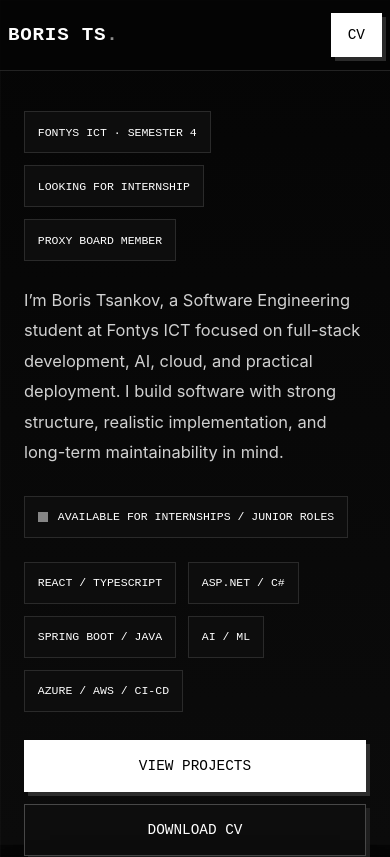
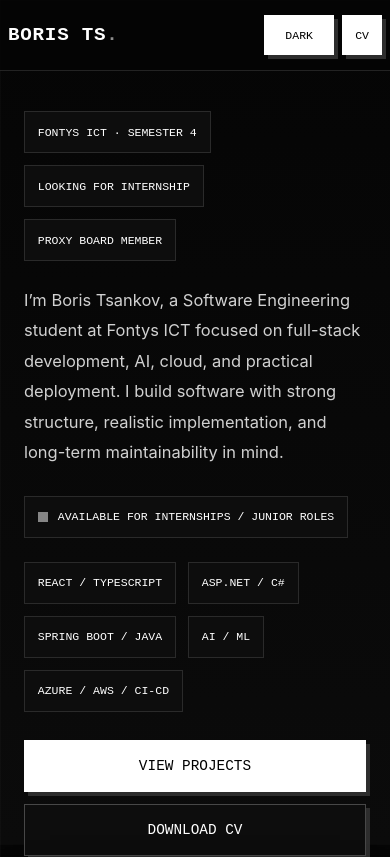
Before and after one commit to BorisTsankov/Portfolio, a React (Vite) app: page / in a window 390 px wide. Shown: the top 857 px of the page. Built offline with nearby package versions, Linux system fonts and the light colour scheme; the HTML template or start-up script is replaced by a standard one.

Commit message:
added multiple themes

```diff
--- a/src/App.css
+++ b/src/App.css
@@ -12,22 +12,39 @@ html {
   --bg-main: #050505;
   --bg-secondary: #0b0b0b;
   --bg-elevated: #111111;
+
   --surface: rgba(255, 255, 255, 0.04);
   --surface-soft: rgba(255, 255, 255, 0.025);
+  --surface-hover: rgba(255, 255, 255, 0.065);
+  --surface-hover-soft: rgba(255, 255, 255, 0.035);
 
   --border: rgba(255, 255, 255, 0.12);
   --border-strong: rgba(255, 255, 255, 0.24);
+  --border-faint: rgba(255, 255, 255, 0.03);
+  --border-hover: rgba(255, 255, 255, 0.08);
 
   --text-main: #ffffff;
   --text-soft: #d1d1d1;
   --text-muted: #8d8d8d;
 
-  --accent: #ffffff;
-  --accent-soft: #d9d9d9;
-  --accent-muted: #9a9a9a;
+  --button-bg: #ffffff;
+  --button-text: #000000;
+  --button-shadow: #2d2d2d;
+
+  --dark-button-bg: #0d0d0d;
+  --dark-button-hover: #161616;
+  --chip-bg: #0d0d0d;
+  --chip-hover: #151515;
+
+  --grid-line: rgba(255, 255, 255, 0.02);
+  --grid-line-strong: rgba(255, 255, 255, 0.035);
+  --scan-line: rgba(255, 255, 255, 0.02);
+  --timeline-line: rgba(255, 255, 255, 0.18);
 
   --shadow-lg: 0 24px 70px rgba(0, 0, 0, 0.45);
   --shadow-md: 0 14px 34px rgba(0, 0, 0, 0.34);
+  --hover-shadow: 8px 8px 0 rgba(255, 255, 255, 0.06);
+  --small-hover-shadow: 4px 4px 0 rgba(255, 255, 255, 0.05);
 
   --radius-lg: 0px;
   --radius-md: 0px;
@@ -35,6 +52,123 @@ html {
 
   --font-main: 'Inter', Arial, sans-serif;
   --font-pixel: 'Silkscreen', monospace;
+}
+
+:root[data-theme='light'] {
+  --bg-main: #f6f6f3;
+  --bg-secondary: #ffffff;
+  --bg-elevated: #eeeeea;
+
+  --surface: rgba(0, 0, 0, 0.04);
+  --surface-soft: rgba(0, 0, 0, 0.018);
+  --surface-hover: rgba(0, 0, 0, 0.065);
+  --surface-hover-soft: rgba(0, 0, 0, 0.035);
+
+  --border: rgba(0, 0, 0, 0.12);
+  --border-strong: rgba(0, 0, 0, 0.28);
+  --border-faint: rgba(0, 0, 0, 0.04);
+  --border-hover: rgba(0, 0, 0, 0.1);
+
+  --text-main: #050505;
+  --text-soft: #303030;
+  --text-muted: #6b6b6b;
+
+  --button-bg: #050505;
+  --button-text: #ffffff;
+  --button-shadow: rgba(0, 0, 0, 0.25);
+
+  --dark-button-bg: #ffffff;
+  --dark-button-hover: #eeeeea;
+  --chip-bg: #ffffff;
+  --chip-hover: #eeeeea;
+
+  --grid-line: rgba(0, 0, 0, 0.035);
+  --grid-line-strong: rgba(0, 0, 0, 0.05);
+  --scan-line: rgba(0, 0, 0, 0.025);
+  --timeline-line: rgba(0, 0, 0, 0.18);
+
+  --shadow-lg: 0 24px 70px rgba(0, 0, 0, 0.16);
+  --shadow-md: 0 14px 34px rgba(0, 0, 0, 0.1);
+  --hover-shadow: 8px 8px 0 rgba(0, 0, 0, 0.08);
+  --small-hover-shadow: 4px 4px 0 rgba(0, 0, 0, 0.08);
+}
+
+:root[data-theme='terminal'] {
+  --bg-main: #020804;
+  --bg-secondary: #06130a;
+  --bg-elevated: #0b1d10;
+
+  --surface: rgba(57, 255, 136, 0.06);
+  --surface-soft: rgba(57, 255, 136, 0.025);
+  --surface-hover: rgba(57, 255, 136, 0.11);
+  --surface-hover-soft: rgba(57, 255, 136, 0.045);
+
+  --border: rgba(57, 255, 136, 0.18);
+  --border-strong: rgba(57, 255, 136, 0.42);
+  --border-faint: rgba(57, 255, 136, 0.06);
+  --border-hover: rgba(57, 255, 136, 0.22);
+
+  --text-main: #d7ffe5;
+  --text-soft: #a7d8b7;
+  --text-muted: #6fa87f;
+
+  --button-bg: #39ff88;
+  --button-text: #020804;
+  --button-shadow: rgba(57, 255, 136, 0.25);
+
+  --dark-button-bg: #07150b;
+  --dark-button-hover: #0d2414;
+  --chip-bg: #07150b;
+  --chip-hover: #0d2414;
+
+  --grid-line: rgba(57, 255, 136, 0.04);
+  --grid-line-strong: rgba(57, 255, 136, 0.08);
+  --scan-line: rgba(57, 255, 136, 0.035);
+  --timeline-line: rgba(57, 255, 136, 0.22);
+
+  --shadow-lg: 0 24px 70px rgba(0, 0, 0, 0.45);
+  --shadow-md: 0 14px 34px rgba(0, 0, 0, 0.28);
+  --hover-shadow: 8px 8px 0 rgba(57, 255, 136, 0.12);
+  --small-hover-shadow: 4px 4px 0 rgba(57, 255, 136, 0.12);
+}
+
+:root[data-theme='purple'] {
+  --bg-main: #090512;
+  --bg-secondary: #120a24;
+  --bg-elevated: #1a1033;
+
+  --surface: rgba(168, 85, 247, 0.08);
+  --surface-soft: rgba(168, 85, 247, 0.035);
+  --surface-hover: rgba(168, 85, 247, 0.14);
+  --surface-hover-soft: rgba(168, 85, 247, 0.06);
+
+  --border: rgba(196, 181, 253, 0.18);
+  --border-strong: rgba(216, 180, 254, 0.45);
+  --border-faint: rgba(196, 181, 253, 0.06);
+  --border-hover: rgba(216, 180, 254, 0.24);
+
+  --text-main: #f5edff;
+  --text-soft: #d8c7ff;
+  --text-muted: #a78bfa;
+
+  --button-bg: #a855f7;
+  --button-text: #ffffff;
+  --button-shadow: rgba(168, 85, 247, 0.35);
+
+  --dark-button-bg: #160d2b;
+  --dark-button-hover: #241244;
+  --chip-bg: #160d2b;
+  --chip-hover: #241244;
+
+  --grid-line: rgba(168, 85, 247, 0.045);
+  --grid-line-strong: rgba(216, 180, 254, 0.08);
+  --scan-line: rgba(168, 85, 247, 0.035);
+  --timeline-line: rgba(216, 180, 254, 0.24);
+
+  --shadow-lg: 0 24px 70px rgba(88, 28, 135, 0.35);
+  --shadow-md: 0 14px 34px rgba(88, 28, 135, 0.26);
+  --hover-shadow: 8px 8px 0 rgba(168, 85, 247, 0.16);
+  --small-hover-shadow: 4px 4px 0 rgba(168, 85, 247, 0.16);
 }
 
 body {
@@ -42,8 +176,8 @@ body {
   font-family: var(--font-main);
   color: var(--text-main);
   background:
-    linear-gradient(rgba(255, 255, 255, 0.02) 1px, transparent 1px),
-    linear-gradient(90deg, rgba(255, 255, 255, 0.02) 1px, transparent 1px),
+    linear-gradient(var(--grid-line) 1px, transparent 1px),
+    linear-gradient(90deg, var(--grid-line) 1px, transparent 1px),
     linear-gradient(180deg, var(--bg-main) 0%, var(--bg-secondary) 100%);
   background-size: 24px 24px, 24px 24px, cover;
   background-attachment: fixed;
@@ -57,8 +191,8 @@ body::before {
   background:
     repeating-linear-gradient(
       to bottom,
-      rgba(255, 255, 255, 0.02) 0px,
-      rgba(255, 255, 255, 0.02) 1px,
+      var(--scan-line) 0px,
+      var(--scan-line) 1px,
       transparent 2px,
       transparent 4px
     );
@@ -84,6 +218,172 @@ img {
 .page-shell {
   width: min(var(--max-width), calc(100% - 48px));
   margin: 0 auto;
+}
+
+body,
+body::before,
+.site-header,
+.info-strip-item,
+.project-card,
+.stack-group-card,
+.timeline-content,
+.about-panel,
+.contact-card,
+.leadership-card,
+.hero-meta span,
+.hero-status,
+.hero-highlights span,
+.stack-pill,
+.stack-badge,
+.btn,
+.nav-cta,
+.theme-toggle,
+.project-action-btn,
+.timeline::before,
+.timeline-marker,
+.hero-image-ring,
+.contact-links a::after {
+  transition:
+    background 0.7s cubic-bezier(0.22, 1, 0.36, 1),
+    color 0.7s cubic-bezier(0.22, 1, 0.36, 1),
+    border-color 0.7s cubic-bezier(0.22, 1, 0.36, 1),
+    box-shadow 0.7s cubic-bezier(0.22, 1, 0.36, 1),
+    filter 0.7s cubic-bezier(0.22, 1, 0.36, 1);
+}
+
+html::before {
+  content: '';
+  position: fixed;
+  inset: 0;
+  z-index: 9998;
+  pointer-events: none;
+  background:
+    radial-gradient(circle at var(--theme-x, 90%) var(--theme-y, 40%),
+      var(--text-main) 0%,
+      transparent 62%);
+  opacity: 0;
+  transform: scale(0);
+}
+
+html.theme-changing::before {
+  animation: themeFlash 0.75s cubic-bezier(0.76, 0, 0.24, 1);
+}
+
+@keyframes themeFlash {
+  0% {
+    opacity: 0.22;
+    transform: scale(0);
+  }
+
+  45% {
+    opacity: 0.12;
+    transform: scale(2.5);
+  }
+
+  100% {
+    opacity: 0;
+    transform: scale(4);
+  }
+}
+
+html.theme-changing body {
+  animation: themeGlitchBody 0.65s steps(2, end);
+}
+
+html.theme-changing .portfolio,
+html.theme-changing .site-header {
+  animation: themeGlitchShift 0.65s steps(2, end);
+}
+
+html.theme-changing::after {
+  content: '';
+  position: fixed;
+  inset: 0;
+  z-index: 9999;
+  pointer-events: none;
+  background:
+    repeating-linear-gradient(
+      to bottom,
+      transparent 0px,
+      transparent 3px,
+      var(--border-strong) 4px,
+      transparent 5px
+    );
+  opacity: 0;
+  animation: themeScanGlitch 0.65s steps(2, end);
+}
+
+@keyframes themeGlitchBody {
+  0% {
+    filter: none;
+  }
+
+  18% {
+    filter: contrast(1.25) brightness(1.08);
+  }
+
+  32% {
+  filter: contrast(1.45) brightness(1.18) saturate(1.4);
+}
+
+  48% {
+    filter: contrast(1.15);
+  }
+
+  100% {
+    filter: none;
+  }
+}
+
+@keyframes themeGlitchShift {
+  0%,
+  100% {
+    transform: translate(0, 0);
+  }
+
+  16% {
+    transform: translate(-4px, 2px);
+  }
+
+  28% {
+    transform: translate(5px, -2px);
+  }
+
+  42% {
+    transform: translate(-2px, -1px);
+  }
+
+  56% {
+    transform: translate(3px, 1px);
+  }
+}
+
+@keyframes themeScanGlitch {
+  0%,
+  100% {
+    opacity: 0;
+    clip-path: inset(0 0 0 0);
+  }
+
+  18% {
+    opacity: 0.18;
+    clip-path: inset(10% 0 72% 0);
+  }
+
+  34% {
+    opacity: 0.25;
+    clip-path: inset(62% 0 18% 0);
+  }
+
+  50% {
+    opacity: 0.16;
+    clip-path: inset(35% 0 42% 0);
+  }
+
+  68% {
+    opacity: 0.22;
+    clip-path: inset(78% 0 5% 0);
+  }
 }
 
 /* Intro */
@@ -95,7 +395,7 @@ img {
   display: grid;
   place-items: center;
   overflow: hidden;
-  background: #050505;
+  background: var(--bg-main);
   animation: introScreenOut 0.9s cubic-bezier(0.76, 0, 0.24, 1) forwards;
   animation-delay: 3.1s;
 }
@@ -105,8 +405,8 @@ img {
   position: absolute;
   inset: 0;
   background:
-    linear-gradient(rgba(255, 255, 255, 0.035) 1px, transparent 1px),
-    linear-gradient(90deg, rgba(255, 255, 255, 0.035) 1px, transparent 1px);
+    linear-gradient(var(--grid-line-strong) 1px, transparent 1px),
+    linear-gradient(90deg, var(--grid-line-strong) 1px, transparent 1px);
   background-size: 26px 26px;
   opacity: 0;
   animation: introGridIn 1s ease forwards;
@@ -119,8 +419,8 @@ img {
   background:
     repeating-linear-gradient(
       to bottom,
-      rgba(255, 255, 255, 0.07) 0px,
-      rgba(255, 255, 255, 0.07) 1px,
+      var(--border) 0px,
+      var(--border) 1px,
       transparent 2px,
       transparent 6px
     );
@@ -152,7 +452,7 @@ img {
   margin: 0 auto;
   max-width: 14ch;
   overflow: hidden;
-  color: #ffffff;
+  color: var(--text-main);
   text-align: center;
   font-size: clamp(3.4rem, 8.5vw, 8rem);
   line-height: 0.88;
@@ -162,7 +462,7 @@ img {
 
 .intro-title span {
   display: block;
-  color: #8f8f8f;
+  color: var(--text-muted);
 }
 
 .intro-title-main,
@@ -178,6 +478,10 @@ img {
 
 .intro-title-sub {
   animation-delay: 0.78s;
+}
+
+.intro-title .intro-title-sub {
+  color: var(--text-main);
 }
 
 .intro-title::before,
@@ -190,14 +494,14 @@ img {
 }
 
 .intro-title::before {
-  color: rgba(255, 255, 255, 0.75);
+  color: var(--text-soft);
   transform: translateX(-3px);
   animation: introGlitchOne 0.55s steps(2, end) forwards;
   animation-delay: 1.65s;
 }
 
 .intro-title::after {
-  color: rgba(150, 150, 150, 0.75);
+  color: var(--text-muted);
   transform: translateX(3px);
   animation: introGlitchTwo 0.55s steps(2, end) forwards;
   animation-delay: 1.65s;
@@ -207,7 +511,7 @@ img {
   width: 0;
   height: 1px;
   margin: 34px auto 0;
-  background: rgba(255, 255, 255, 0.55);
+  background: var(--border-strong);
   animation: introLine 1.2s cubic-bezier(0.76, 0, 0.24, 1) forwards;
   animation-delay: 1.25s;
 }
@@ -248,7 +552,7 @@ img {
 .intro-corner::after {
   content: '';
   position: absolute;
-  background: rgba(255, 255, 255, 0.45);
+  background: var(--border-strong);
 }
 
 .intro-corner::before {
@@ -310,7 +614,7 @@ img {
   height: 4px;
   margin: 20px auto 0;
   padding: 1px;
-  border: 1px solid rgba(255, 255, 255, 0.24);
+  border: 1px solid var(--border-strong);
   opacity: 0;
   animation: introLoader 0.8s ease forwards;
   animation-delay: 1.65s;
@@ -320,7 +624,7 @@ img {
   display: block;
   width: 0%;
   height: 100%;
-  background: #ffffff;
+  background: var(--text-main);
   animation: introProgressFill 1.4s cubic-bezier(0.76, 0, 0.24, 1) forwards;
   animation-delay: 1.8s;
 }
@@ -332,7 +636,7 @@ img {
   top: 0;
   z-index: 100;
   backdrop-filter: blur(10px);
-  background: rgba(5, 5, 5, 0.85);
+  background: color-mix(in srgb, var(--bg-main) 85%, transparent);
   border-bottom: 1px solid var(--border);
 }
 
@@ -376,19 +680,45 @@ img {
   color: var(--text-main);
 }
 
-.nav-cta {
+.nav-actions {
+  display: flex;
+  align-items: center;
+  gap: 12px;
+}
+
+.nav-cta,
+.theme-toggle {
   display: inline-flex;
   align-items: center;
   justify-content: center;
   min-height: 44px;
-  padding: 0 1rem;
   border: 1px solid var(--border-strong);
-  background: #fff;
-  color: #000;
+  background: var(--button-bg);
+  color: var(--button-text);
   font-family: var(--font-pixel);
   font-size: 0.9rem;
   text-transform: uppercase;
-  box-shadow: 4px 4px 0 #2a2a2a;
+  box-shadow: 4px 4px 0 var(--button-shadow);
+}
+
+.nav-cta {
+  padding: 0 1rem;
+}
+
+.theme-toggle {
+  width: 82px;
+  padding: 0;
+  cursor: pointer;
+  transition:
+    transform 0.2s ease,
+    background 0.25s ease,
+    color 0.25s ease,
+    box-shadow 0.25s ease;
+}
+
+.theme-toggle:hover,
+.nav-cta:hover {
+  transform: translate(-2px, -2px);
 }
 
 /* Shared text */
@@ -451,7 +781,7 @@ img {
 
 .hero-title span {
   display: block;
-  color: #8f8f8f;
+  color: var(--text-muted);
 }
 
 .hero-meta,
@@ -495,7 +825,7 @@ img {
   min-height: 42px;
   padding: 0.55rem 0.8rem;
   border: 1px solid var(--border);
-  background: #0d0d0d;
+  background: var(--chip-bg);
   color: var(--text-main);
   font-family: var(--font-pixel);
   font-size: 0.72rem;
@@ -511,15 +841,15 @@ img {
 .hero-status:hover,
 .hero-highlights span:hover {
   transform: translate(-2px, -2px);
-  background: #151515;
+  background: var(--chip-hover);
   border-color: var(--border-strong);
-  box-shadow: 4px 4px 0 rgba(255, 255, 255, 0.05);
+  box-shadow: var(--small-hover-shadow);
 }
 
 .status-dot {
   width: 10px;
   height: 10px;
-  background: #ffffff;
+  background: var(--text-main);
   animation: pulseDot 1.2s infinite ease-in-out;
 }
 
@@ -537,7 +867,7 @@ img {
 .hero-image-ring {
   position: absolute;
   inset: 14px -14px -14px 14px;
-  border: 1px solid rgba(255, 255, 255, 0.12);
+  border: 1px solid var(--border);
   z-index: 1;
 }
 
@@ -576,20 +906,23 @@ img {
   transform: translate(-2px, -2px);
 }
 
-.btn-primary {
-  background: #ffffff;
-  color: #000000;
-  box-shadow: 4px 4px 0 #2d2d2d;
-}
-
-.btn-secondary {
-  background: #0d0d0d;
-  color: #ffffff;
-  box-shadow: 4px 4px 0 #1f1f1f;
-}
-
-.btn-secondary:hover {
-  background: #161616;
+.btn-primary,
+.project-action-primary {
+  background: var(--button-bg);
+  color: var(--button-text);
+  box-shadow: 4px 4px 0 var(--button-shadow);
+}
+
+.btn-secondary,
+.project-action-secondary {
+  background: var(--dark-button-bg);
+  color: var(--text-main);
+  box-shadow: 4px 4px 0 var(--button-shadow);
+}
+
+.btn-secondary:hover,
+.project-action-secondary:hover {
+  background: var(--dark-button-hover);
 }
 
 /* Shared section spacing */
@@ -648,7 +981,7 @@ img {
   content: '';
   position: absolute;
   inset: 0;
-  border: 1px solid rgba(255, 255, 255, 0.03);
+  border: 1px solid var(--border-faint);
   pointer-events: none;
   transition: border-color 0.25s ease;
 }
@@ -662,12 +995,8 @@ img {
 .leadership-card:hover {
   transform: translate(-4px, -4px);
   border-color: var(--border-strong);
-  background: linear-gradient(
-    180deg,
-    rgba(255, 255, 255, 0.065),
-    rgba(255, 255, 255, 0.035)
-  );
-  box-shadow: 8px 8px 0 rgba(255, 255, 255, 0.06);
+  background: linear-gradient(180deg, var(--surface-hover), var(--surface-hover-soft));
+  box-shadow: var(--hover-shadow);
 }
 
 .info-strip-item:hover::before,
@@ -677,7 +1006,7 @@ img {
 .about-panel:hover::before,
 .contact-card:hover::before,
 .leadership-card:hover::before {
-  border-color: rgba(255, 255, 255, 0.08);
+  border-color: var(--border-hover);
 }
 
 /* Stats */
@@ -768,7 +1097,7 @@ img {
   align-items: center;
   border-radius: 0;
   padding: 0.55rem 0.8rem;
-  background: #0d0d0d;
+  background: var(--chip-bg);
   border: 1px solid var(--border);
   color: var(--text-main);
   font-size: 0.72rem;
@@ -784,10 +1113,10 @@ img {
 
 .stack-pill:hover {
   transform: translate(-2px, -2px);
-  background: #151515;
+  background: var(--chip-hover);
   border-color: var(--border-strong);
-  color: #ffffff;
-  box-shadow: 4px 4px 0 rgba(255, 255, 255, 0.05);
+  color: var(--text-main);
+  box-shadow: var(--small-hover-shadow);
 }
 
 .project-card-footer {
@@ -802,7 +1131,9 @@ img {
   font-family: var(--font-pixel);
   font-size: 0.68rem;
   text-transform: uppercase;
-  transition: opacity 0.25s ease, transform 0.25s ease;
+  transition:
+    opacity 0.25s ease,
+    transform 0.25s ease;
 }
 
 .text-link:hover {
@@ -843,22 +1174,6 @@ img {
   transform: translate(-2px, -2px);
 }
 
-.project-action-primary {
-  background: #ffffff;
-  color: #000000;
-  box-shadow: 4px 4px 0 #2d2d2d;
-}
-
-.project-action-secondary {
-  background: #0d0d0d;
-  color: #ffffff;
-  box-shadow: 4px 4px 0 #1f1f1f;
-}
-
-.project-action-secondary:hover {
-  background: #161616;
-}
-
 /* Stack */
 
 .stack-groups {
@@ -890,7 +1205,7 @@ img {
   gap: 10px;
   border-radius: 0;
   padding: 0.68rem 0.95rem;
-  background: #0d0d0d;
+  background: var(--chip-bg);
   border: 1px solid var(--border);
   color: var(--text-main);
   font-size: 0.72rem;
@@ -905,9 +1220,9 @@ img {
 
 .stack-badge:hover {
   transform: translate(-2px, -2px);
-  background: #151515;
+  background: var(--chip-hover);
   border-color: var(--border-strong);
-  box-shadow: 4px 4px 0 rgba(255, 255, 255, 0.05);
+  box-shadow: var(--small-hover-shadow);
 }
 
 .stack-badge-icon {
@@ -934,7 +1249,7 @@ img {
   bottom: 10px;
   left: 18px;
   width: 1px;
-  background: rgba(255, 255, 255, 0.18);
+  background: var(--timeline-line);
 }
 
 .timeline-item {
@@ -951,8 +1266,8 @@ img {
   width: 14px;
   height: 14px;
   margin-top: 8px;
-  background: #ffffff;
-  box-shadow: 0 0 0 4px #0b0b0b;
+  background: var(--text-main);
+  box-shadow: 0 0 0 4px var(--bg-secondary);
 }
 
 .timeline-content {
@@ -1068,11 +1383,13 @@ img {
   font-family: var(--font-pixel);
   font-size: 0.72rem;
   text-transform: uppercase;
-  transition: color 0.25s ease, opacity 0.25s ease;
+  transition:
+    color 0.25s ease,
+    opacity 0.25s ease;
 }
 
 .contact-links a:hover {
-  color: white;
+  color: var(--text-main);
 }
 
 .contact-links a::after {
@@ -1082,7 +1399,7 @@ img {
   bottom: -6px;
   width: 100%;
   height: 1px;
-  background: #ffffff;
+  background: var(--text-main);
   transform: scaleX(0);
   transform-origin: left;
   transition: transform 0.25s ease;
@@ -1354,6 +1671,23 @@ img {
 
   .site-header-inner {
     min-height: 70px;
+  }
+
+  .nav-actions {
+    gap: 8px;
+  }
+
+  .theme-toggle {
+    width: 70px;
+    min-height: 40px;
+    padding: 0;
+    font-size: 0.72rem;
+  }
+
+  .nav-cta {
+    min-height: 40px;
+    padding: 0 0.75rem;
+    font-size: 0.72rem;
   }
 }
 
--- a/src/components/Navbar.tsx
+++ b/src/components/Navbar.tsx
@@ -1,4 +1,27 @@
-function Navbar() {
+type Theme = 'dark' | 'light' | 'terminal' | 'purple'
+
+type NavbarProps = {
+  theme: Theme
+  setTheme: React.Dispatch<React.SetStateAction<Theme>>
+}
+
+function Navbar({ theme, setTheme }: NavbarProps) {
+  const themes: Theme[] = ['dark', 'light', 'terminal', 'purple']
+
+const nextTheme = () => {
+  document.documentElement.classList.remove('theme-changing')
+  void document.documentElement.offsetWidth
+  document.documentElement.classList.add('theme-changing')
+
+  const currentIndex = themes.indexOf(theme)
+  const nextIndex = (currentIndex + 1) % themes.length
+  setTheme(themes[nextIndex])
+
+  window.setTimeout(() => {
+    document.documentElement.classList.remove('theme-changing')
+  }, 650)
+}
+
   return (
     <header className="site-header">
       <div className="site-header-inner">
@@ -14,9 +37,15 @@ function Navbar() {
           <a href="#contact">Contact</a>
         </nav>
 
-        <a href="/cv.pdf" target="_blank" rel="noreferrer" className="nav-cta">
-          CV
-        </a>
+        <div className="nav-actions">
+          <button type="button" className="theme-toggle" onClick={nextTheme}>
+  {theme}
+</button>
+
+          <a href="/cv.pdf" target="_blank" rel="noreferrer" className="nav-cta">
+            CV
+          </a>
+        </div>
       </div>
     </header>
   )
--- a/src/data/stats.ts
+++ b/src/data/stats.ts
@@ -1,7 +1,7 @@
 import type { Stat } from '../types'
 
 export const stats: Stat[] = [
-  { label: 'Projects built', value: '4+' },
+  { label: 'Fontys ICT Student', value: 'Semester 4' },
   { label: 'Main focus', value: 'Full Stack Development' },
   { label: 'Based in', value: 'Eindhoven' },
 ]
--- a/src/pages/Home.tsx
+++ b/src/pages/Home.tsx
@@ -13,6 +13,19 @@ const allProjects = [...liveProjects, ...featuredProjects]
 
 function Home() {
   const [introDone, setIntroDone] = useState(false)
+
+
+   type Theme = 'dark' | 'light' | 'terminal' | 'purple'
+
+const [theme, setTheme] = useState<Theme>(() => {
+  return (localStorage.getItem('theme') as Theme) || 'dark'
+})
+
+useEffect(() => {
+  document.documentElement.setAttribute('data-theme', theme)
+  localStorage.setItem('theme', theme)
+}, [theme])
+
 
   useEffect(() => {
   const timer = setTimeout(() => {
@@ -53,7 +66,7 @@ function Home() {
 )}
 
       <div className={introDone ? 'site-visible' : 'site-hidden'}>
-        <Navbar />
+        <Navbar theme={theme} setTheme={setTheme} />
 
         <main className="portfolio" id="top">
           <div className="page-shell">
```
